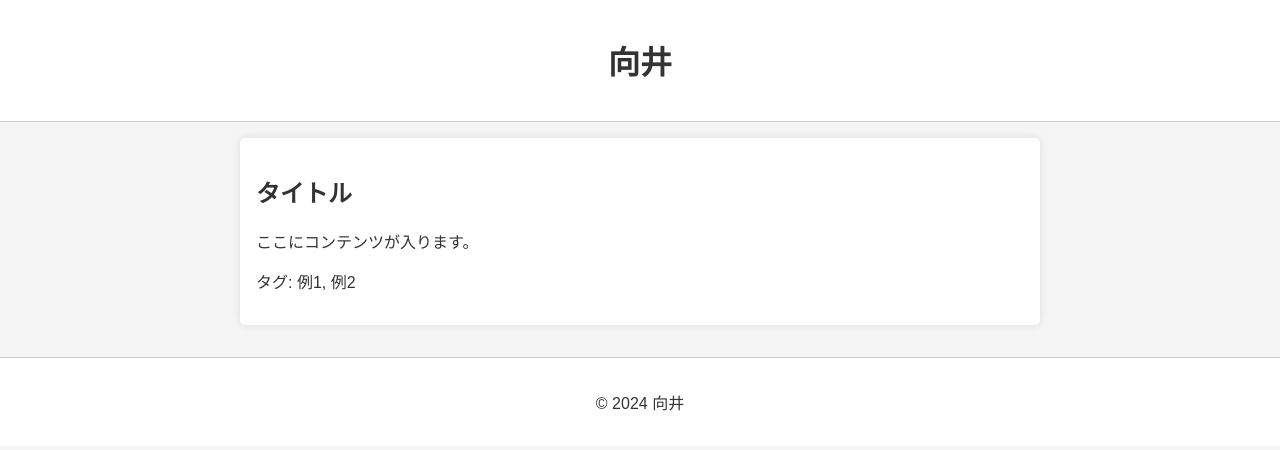
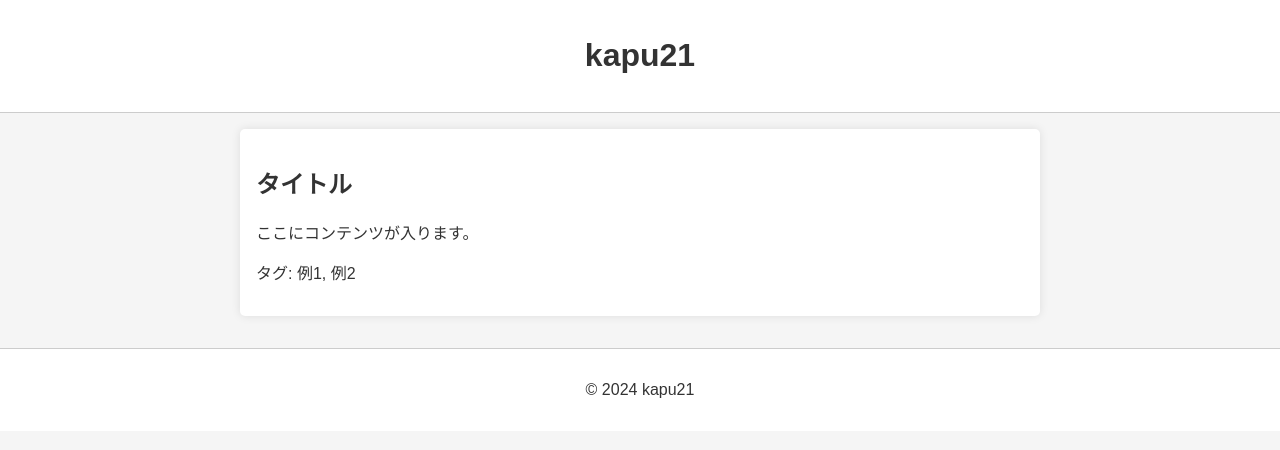
Before and after one commit to kapu21/kapu21.github.io, a plain HTML site: page index.html in a window 1280 px wide. Drawn offline with Linux system fonts and the light colour scheme; a web font is replaced by a local one.

Commit message:
Update index.html

```diff
--- a/index.html
+++ b/index.html
@@ -3,7 +3,7 @@
 <head>
     <meta charset="UTF-8">
     <meta name="viewport" content="width=device-width, initial-scale=1.0">
-    <title>向井</title>
+    <title>かぷの夢見</title>
     <link href="https://fonts.googleapis.com/css2?family=Yu+Gothic:wght@400;700&display=swap" rel="stylesheet">
     <style>
         body {
@@ -41,7 +41,7 @@
 </head>
 <body>
     <header>
-        <h1>向井</h1>
+        <h1>kapu21</h1>
     </header>
     <main>
         <article>
@@ -51,7 +51,7 @@
         </article>
     </main>
     <footer>
-        <p>&copy; 2024 向井</p>
+        <p>&copy; 2024 kapu21</p>
     </footer>
 </body>
 </html>
```
